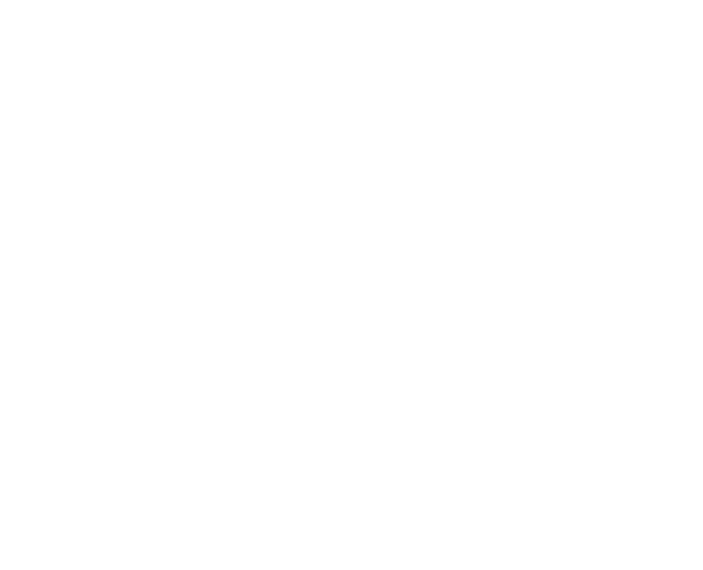
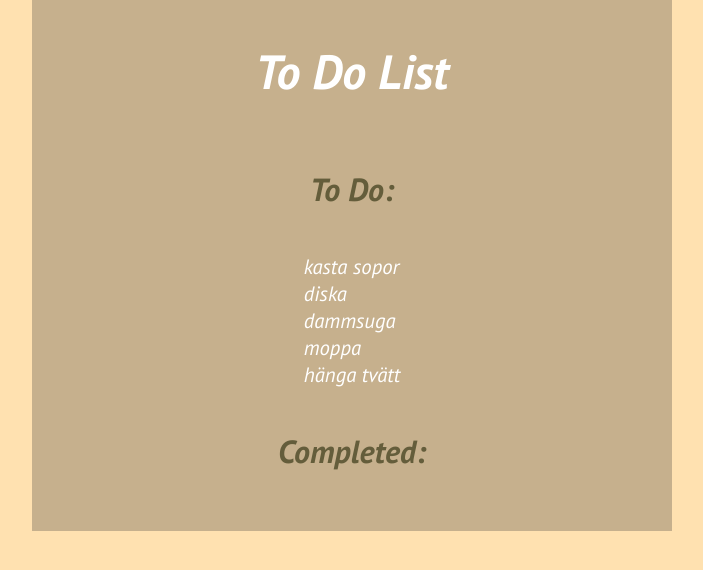
Before and after one commit to yuen0/ToDo, a website built with Parcel: page index.html in a window 1280 px wide. Shown: the whole page, without its empty margins (288-991 px from the left). Built offline with nearby package versions, Linux system fonts and the light colour scheme.

Commit message:
added basic html and scss

```diff
--- a/index.html
+++ b/index.html
@@ -6,8 +6,32 @@
 		<meta name="viewport" content="width=device-width, initial-scale=1.0" />
 		<title>To Do List</title>
 		<link rel="stylesheet" href="src/scss/main.scss" />
+		<link rel="preconnect" href="https://fonts.googleapis.com" />
+		<link rel="preconnect" href="https://fonts.gstatic.com" crossorigin />
+		<link
+			href="https://fonts.googleapis.com/css2?family=PT+Sans:ital,wght@1,400;1,700&display=swap"
+			rel="stylesheet"
+		/>
 	</head>
 	<body>
+		<section id="container">
+			<h1 id="title">To Do List</h1>
+
+			<h2 id="toDo">To Do:</h2>
+
+			<ul id="toDoList">
+				<li>kasta sopor</li>
+				<li>diska</li>
+				<li>dammsuga</li>
+				<li>moppa</li>
+				<li>hänga tvätt</li>
+			</ul>
+
+			<h2 id="completed">Completed:</h2>
+
+			<ul id="completedList"></ul>
+		</section>
+
 		<script src="src/js/main.js" type="module"></script>
 	</body>
 </html>
--- a/src/scss/main.scss
+++ b/src/scss/main.scss
@@ -0,0 +1,41 @@
+body {
+	width: 100%;
+	margin: 0 auto;
+	display: flex;
+	justify-content: center;
+	background-color: rgb(255, 225, 176);
+
+	#container {
+		width: max-content;
+		width: 50%;
+		display: flex;
+		height: max-content;
+		align-items: center;
+		flex-direction: column;
+		background-color: rgba(44, 44, 44, 0.269);
+
+		h1 {
+			color: white;
+			font-family: "PT Sans", sans-serif;
+			font-size: 3em;
+			text-align: center;
+		}
+
+		h2 {
+			color: rgb(100, 93, 59);
+			font-family: "PT Sans", sans-serif;
+			font-size: 2em;
+		}
+
+		#toDoList {
+			color: white;
+			padding: 0;
+			li {
+				font-size: 1.3em;
+				list-style: none;
+				text-align: start;
+				font-family: "PT Sans", sans-serif;
+			}
+		}
+	}
+}
```
